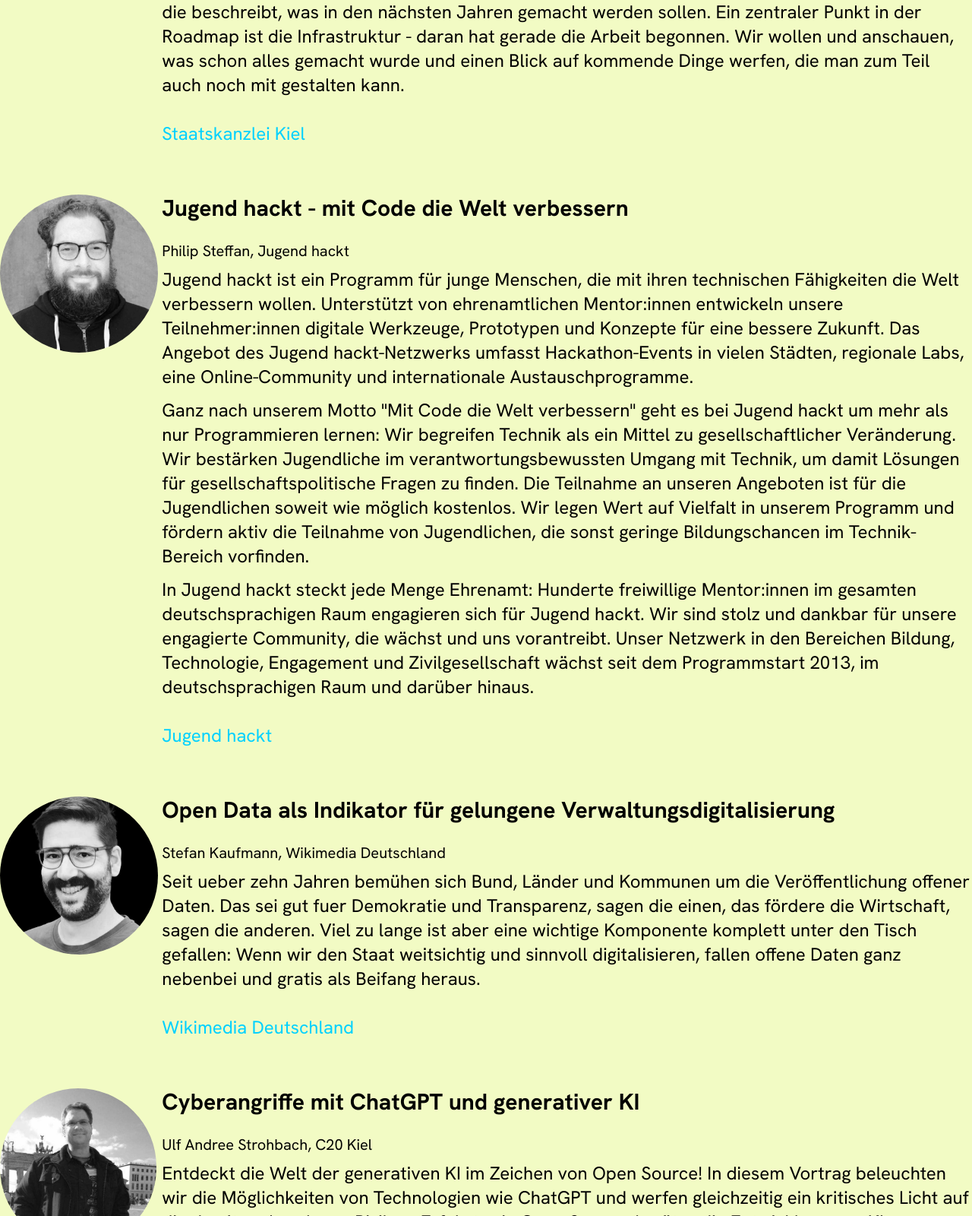
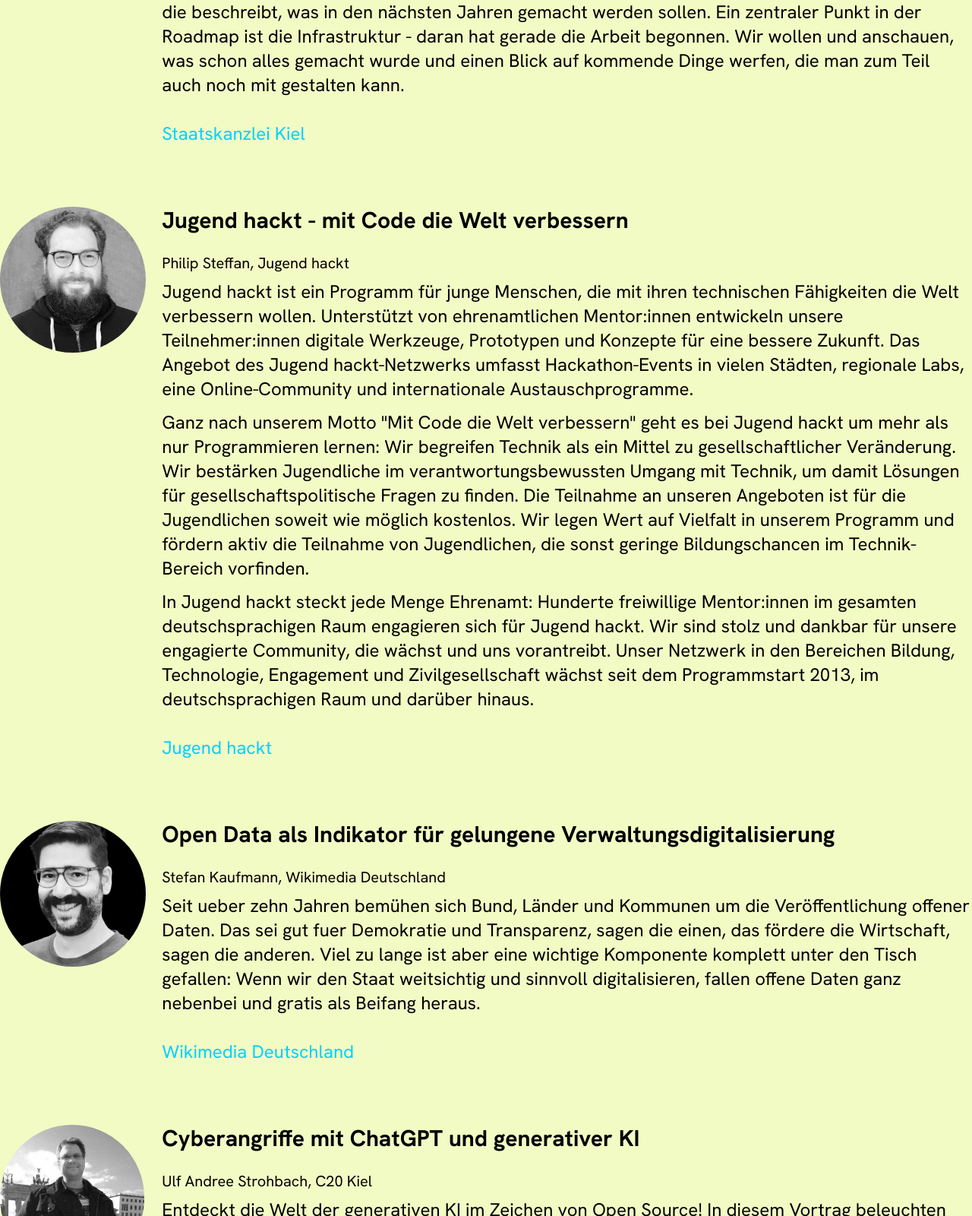
Before and after one commit to oklabflensburg/oddfl, a website built with Parcel: page src/index.html in a window 1280 px wide. Shown: the part 3634-5234 px from the top of the page at 76% size. Built offline with nearby package versions, Linux system fonts and the light colour scheme.

Commit message:
refacatored width on mac os desktop viewports

```diff
--- a/src/index.html
+++ b/src/index.html
@@ -190,9 +190,9 @@
 
         <div class="container mx-auto md:container md:mx-auto grid grid-cols-12 px-3 xl:px-0">
             <div id="jesper" class="scroll-mt-5 col-span-12 md:col-span-4 xl:col-span-2 flex items-start justify-center sm:justify-start mb-3 lg:mb-0">
-                <img class="h-44 lg:h-52 rounded-full" src="./static/jesper_zedlitz.jpg" alt="Jesper Zedlitz, Staatskanzlei Kiel">
+                <img class="h-44 lg:h-52 xl:h-48 rounded-full" src="./static/jesper_zedlitz.jpg" alt="Jesper Zedlitz, Staatskanzlei Kiel">
             </div>
-            <div class="col-span-12 md:col-span-8 xl:col-span-10 mb-8 lg:mb-16">
+            <div class="col-span-12 md:col-span-8 lg:col-span-9 xl:col-span-10 mb-8 lg:mb-16 xl:mb-20">
                 <h3 class="font-grotesk-bold text-xl lg:text-3xl font-bold mb-3 lg:mb-6">Open Data Schleswig-Holstein Aktueller Stand und Ausblick</h3>
                 <h4 class="text-lg lg:text-xl font-normal mb-1 lg:mb-2">Jesper Zedlitz, Staatskanzlei Kiel</h4>
                 <p class="text-lg lg:text-2xl leading-7 mb-3 lg:mb-8">Seit Juni 2019 verfügt Schleswig-Holstein über ein Open-Data-Portal. Ab Start war es das im Hinblick auf die Anzahl der Datensätze größte Portal eines deutschen Bundeslandes. Diese Stellung konnte in der Zwischenzeit gefestigt und ausgebaut werden. Die Quantität geht jedoch nicht zu Lasten der Qualität. Von Anfang an wurden hohe Qualitätsansprüche bei den Metadaten an die Datenherausgeber gestellt. Mittlerweile hat sich einiges getan: Das schleswig-holsteinische Offene-Daten-Gesetz verpflichtet Landesbehörden, offene Daten bereitzustellen. Das Datennutzungsgesetz des Bundes gilt für viele weitere öffentliche Stellen. Es wurde eine Open-Data-Roadmap entwickelt, die beschreibt, was in den nächsten Jahren gemacht werden sollen. Ein zentraler Punkt in der Roadmap ist die Infrastruktur - daran hat gerade die Arbeit begonnen. Wir wollen und anschauen, was schon alles gemacht wurde und einen Blick auf kommende Dinge werfen, die man zum Teil auch noch mit gestalten kann.</p>
@@ -200,9 +200,9 @@
             </div>
 
             <div id="philip" class="scroll-mt-5 col-span-12 md:col-span-4 xl:col-span-2 flex items-start justify-center sm:justify-start mb-3 lg:mb-0">
-                <img class="h-44 lg:h-52 rounded-full" src="./static/philip_steffan.jpg" alt="Philip Steffan, Jugend hackt">
+                <img class="h-44 lg:h-52 xl:h-48 rounded-full" src="./static/philip_steffan.jpg" alt="Philip Steffan, Jugend hackt">
             </div>
-            <div class="col-span-12 md:col-span-8 xl:col-span-10 mb-8 lg:mb-16">
+            <div class="col-span-12 md:col-span-8 lg:col-span-9 xl:col-span-10 mb-8 lg:mb-16 xl:mb-20">
                 <h3 class="font-grotesk-bold text-xl lg:text-3xl font-bold mb-3 lg:mb-6">Jugend hackt - mit Code die Welt verbessern</h3>
                 <h4 class="text-lg lg:text-xl font-normal mb-1 lg:mb-2">Philip Steffan, Jugend hackt</h4>
                 <p class="text-lg lg:text-2xl leading-7 mb-3">Jugend hackt ist ein Programm für junge Menschen, die mit ihren technischen Fähigkeiten die Welt verbessern wollen. Unterstützt von ehrenamtlichen Mentor:innen entwickeln unsere Teilnehmer:innen digitale Werkzeuge, Prototypen und Konzepte für eine bessere Zukunft. Das Angebot des Jugend hackt-Netzwerks umfasst Hackathon-Events in vielen Städten, regionale Labs, eine Online-Community und internationale Austauschprogramme.</p>
@@ -212,9 +212,9 @@
             </div>
 
             <div id="stk" class="scroll-mt-5 col-span-12 md:col-span-4 xl:col-span-2 flex items-start justify-center sm:justify-start mb-3 lg:mb-0">
-                <img class="h-44 lg:h-52 rounded-full" src="./static/stefan_kaufmann.jpg" alt="Stefan Kaufmann, Wikimedia Deutschland">
+                <img class="h-44 lg:h-52 xl:h-48 rounded-full" src="./static/stefan_kaufmann.jpg" alt="Stefan Kaufmann, Wikimedia Deutschland">
             </div>
-            <div class="col-span-12 md:col-span-8 xl:col-span-10 mb-8 lg:mb-16">
+            <div class="col-span-12 md:col-span-8 lg:col-span-9 xl:col-span-10 mb-8 lg:mb-16 xl:mb-20">
                 <h3 class="font-grotesk-bold text-xl lg:text-3xl font-bold mb-3 lg:mb-6">Open Data als Indikator für gelungene Verwaltungsdigitalisierung</h3>
                 <h4 class="text-lg lg:text-xl font-normal mb-1 lg:mb-2">Stefan Kaufmann, Wikimedia Deutschland</h4>
                 <p class="text-lg lg:text-2xl leading-7 mb-3 lg:mb-8">Seit ueber zehn Jahren bemühen sich Bund, Länder und Kommunen um die Veröffentlichung offener Daten. Das sei gut fuer Demokratie und Transparenz, sagen die einen, das fördere die Wirtschaft, sagen die anderen. Viel zu lange ist aber eine wichtige Komponente komplett unter den Tisch gefallen: Wenn wir den Staat weitsichtig und sinnvoll digitalisieren, fallen offene Daten ganz nebenbei und gratis als Beifang heraus.</p>
@@ -222,9 +222,9 @@
             </div>
 
             <div id="ulf" class="scroll-mt-5 col-span-12 md:col-span-4 xl:col-span-2 flex items-start justify-center sm:justify-start mb-3 lg:mb-0">
-                <img class="h-44 lg:h-52 rounded-full" src="./static/ulf_andree_strohbach.jpg" alt="Ulf Andree Strohbach, C20 Kiel">
+                <img class="h-44 lg:h-52 xl:h-48 rounded-full" src="./static/ulf_andree_strohbach.jpg" alt="Ulf Andree Strohbach, C20 Kiel">
             </div>
-            <div class="col-span-12 md:col-span-8 xl:col-span-10 mb-3 lg:mb-16">
+            <div class="col-span-12 md:col-span-8 lg:col-span-9 xl:col-span-10 mb-3 lg:mb-16">
                 <h3 class="font-grotesk-bold text-xl lg:text-3xl font-bold mb-3 lg:mb-6">Cyberangriffe mit ChatGPT und generativer KI</h3>
                 <h4 class="text-lg lg:text-xl font-normal mb-1 lg:mb-2">Ulf Andree Strohbach, C20 Kiel</h4>
                 <p class="text-lg lg:text-2xl leading-7 mb-3 lg:mb-8">Entdeckt die Welt der generativen KI im Zeichen von Open Source! In diesem Vortrag beleuchten wir die Möglichkeiten von Technologien wie ChatGPT und werfen gleichzeitig ein kritisches Licht auf die damit verbundenen Risiken. Erfahrt, wie Open Source-Ansätze die Entwicklung von KI demokratischer und transparenter machen können. Wir zeigen auf, wie einfach es ist, ChatGPT zu "jailbreaken", und wie Hacker KI für ihre Angriffe nutzen. Zugleich diskutieren wir, wie ihr euch mit KI gegen solche Bedrohungen schützen könnt. Ein besonderer Fokus liegt auf der Auswahl passender KI-Tools. Lernt, wie KI-Systeme auf euren eigenen Rechnern implementiert werden können und erlebt die beeindruckende Fähigkeit lernender KI. Dieser Vortrag bietet praxisnahe Beispiele und fundiertes Fachwissen, um euch ein umfassendes Verständnis der Künstlichen Intelligenz zu vermitteln. Erfahrt, wie ihr die Potenziale der KI verantwortungsbewusst nutzen und euch effektiv vor möglichen Risiken schützen könnt. Nehmt aktiv an diesem wichtigen Diskurs teil und nutzt die Gelegenheit, euer Wissen in diesem zukunftsweisenden Thema zu vertiefen!</p>
```
